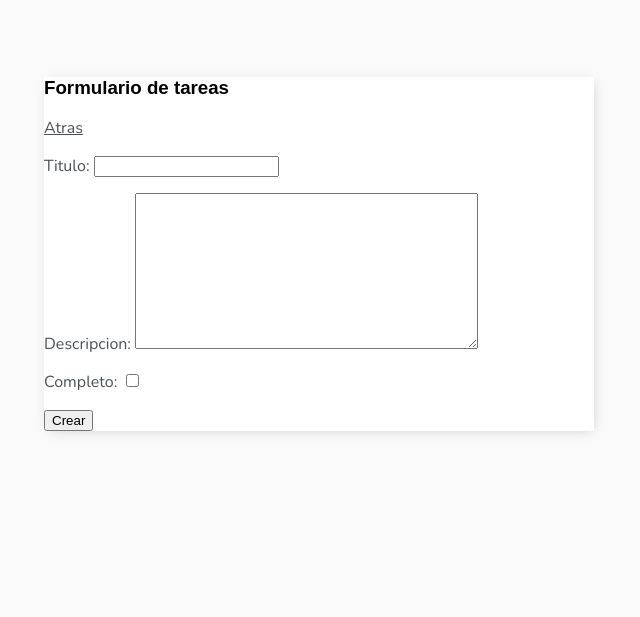
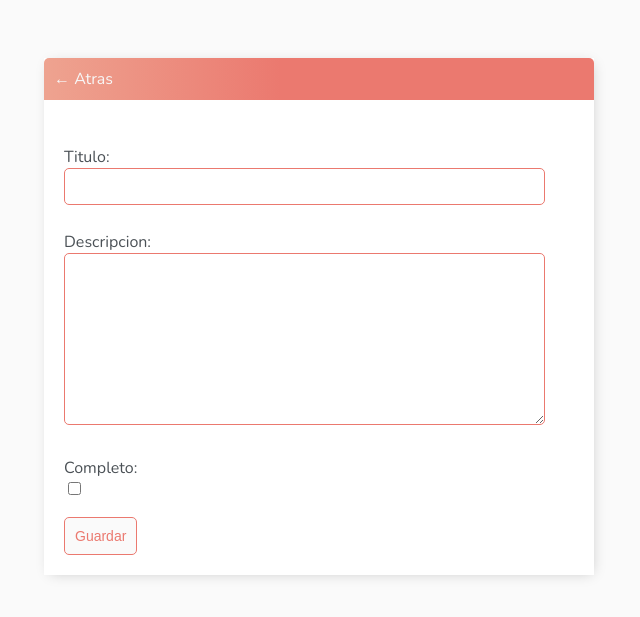
Before and after one commit to dnogues89/Task_app, a Django app: page /crear-tarea/ in a window 1280 px wide. Shown: the top 617 px of the page, without its empty margins (321-961 px from the left). Run offline with Django 4.2, Linux system fonts and the light colour scheme; a user stored in the database is signed in.

Commit message:
finish step 1

```diff
--- a/tareas/asignacion_tareas.py
+++ b/tareas/asignacion_tareas.py
@@ -1,4 +1,5 @@
 from .models import Tareas
+from django.utils.safestring import mark_safe
 
     # user = models.ForeignKey(User, on_delete=models.SET_NULL,null=True,blank=True)
     # titulo = models.CharField(max_length=200)
@@ -10,7 +11,7 @@ from .models import Tareas
 
 
 def crear_tareas_usuario(usuario):
-    tarea = Tareas.objects.create(user = usuario, titulo = 'DNI Frente',descripcion='Foto frente dni del que firmo el boleto')
+    tarea = Tareas.objects.create(user = usuario, titulo = 'DNI Frente',descripcion='Foto frente dni del que firmo el boleto <a href="https://google.com.ar">LINK</a>')
     tarea.save()
     tarea = Tareas.objects.create(user = usuario, titulo = 'DNI Dorso',descripcion='Foto dorso dni del que firmo el boleto')
     tarea.save()
--- a/tareas/models.py
+++ b/tareas/models.py
@@ -1,4 +1,5 @@
 from django.db import models
+from django import forms
 from django.contrib.auth.models import User
 
 # Create your models here.
@@ -30,3 +31,16 @@ class Tareas(models.Model):
 
     class Meta:
         ordering = ['completo']
+
+class TareasForm(forms.ModelForm):
+    user = forms.ModelChoiceField(queryset=User.objects.all(), disabled=True)
+    titulo = forms.CharField(disabled=True)
+    descripcion = forms.CharField(widget=forms.Textarea(attrs={'readonly': 'readonly'}))
+    adjunto = forms.FileField(required=False)
+    completo = forms.BooleanField(required=False)
+    creado = forms.DateField(disabled=True)
+    pv = forms.ModelChoiceField(queryset=Preventa.objects.all(), disabled=True)
+
+    class Meta:
+        model = Tareas
+        fields = ['user', 'titulo', 'descripcion', 'adjunto', 'completo', 'pv']
--- a/tareas/templates/tareas/base.html
+++ b/tareas/templates/tareas/base.html
@@ -93,6 +93,50 @@
             font-size: 22px;
             line-height: 0;
         }
+        #search-add-wraper {
+            display: flex;
+            justify-content: space-between;
+            align-items: center;
+            padding: 10px;
+        }
+
+        #add-link {
+            color: #EB796F;
+            text-decoration: none;
+            font-size: 42px;
+            text-shadow: 1px 1px #81413b;
+        }
+
+        input[type=text],
+        input[type=password],
+        textarea{
+            border: 1px solid #EB796F;
+            border-radius: 5px;
+            padding: 10px;
+            width: 90%;
+        }
+
+        label {
+            padding-top: 10px !important;
+            display: block;
+        }
+
+        .button{
+            border: 1px solid #EB796F;
+            background-color: #FAFAFA;
+            color: #EB796F;
+            padding: 10px;
+            font-size: 14px;
+            border-radius: 5px;
+            cursor: pointer;
+            text-decoration: none;
+        }
+
+        .card-body{
+            padding: 20px;
+        }
+
+
     </style>
 
 </head>
--- a/tareas/templates/tareas/tareas_form.html
+++ b/tareas/templates/tareas/tareas_form.html
@@ -1,13 +1,18 @@
 {% extends 'tareas/base.html' %}
 {% block content %}
 
-<h3>Formulario de tareas</h3>
-<a href="{% url 'tareas' %}">Atras</a>
+<div class="header-bar">
+    <a href="{% url 'tareas' %}">&#8592; Atras</a>
+</div>
 
-<form method="POST" action="">
-    {%csrf_token%}
-    {{form.as_p}}
-    <input type="submit" value="Crear">
-</form>
+<div class="card-body">
+    <form method="POST" action="">
+        {%csrf_token%}
+        {{form.as_p}}
+        <input class="button" type="submit" value="Guardar">
+    </form>
+</div>
+
+
 
 {% endblock content %}
--- a/tareas/views.py
+++ b/tareas/views.py
@@ -13,7 +13,7 @@ from django.contrib.auth.mixins import LoginRequiredMixin
 from django.contrib.auth.forms import UserCreationForm
 from django.contrib.auth import login
 
-from .models import Tareas, Preventa
+from .models import Tareas, Preventa, TareasForm
 
 from .asignacion_tareas import crear_tareas_usuario
 
@@ -59,6 +59,7 @@ class ListaTareas(LoginRequiredMixin, ListView):
 
 class ListaTareasPreventa(LoginRequiredMixin, ListView):
     model = Tareas
+
     template_name = 'tareas/tareas_list.html'
     context_object_name = "tareas"
 
@@ -82,7 +83,7 @@ class CrearTarea(LoginRequiredMixin, CreateView):
 
 class ActualizarTarea(LoginRequiredMixin, UpdateView):
     model = Tareas
-    fields = ['titulo','descripcion','adjunto','completo']
+    form_class = TareasForm
     success_url = reverse_lazy('tareas')
 
 class EliminarTarea(LoginRequiredMixin, DeleteView):
```
Also changed, not shown: tareas/templates/tareas/login.html (+11 -10 lines), tareas/templates/tareas/registrarse.html (+17 -7 lines), tareas/templates/tareas/tareas_confirm_delete.html (+12 -6 lines), tareas/templates/tareas/tareas_list.html (+6 -8 lines), db.sqlite3.
